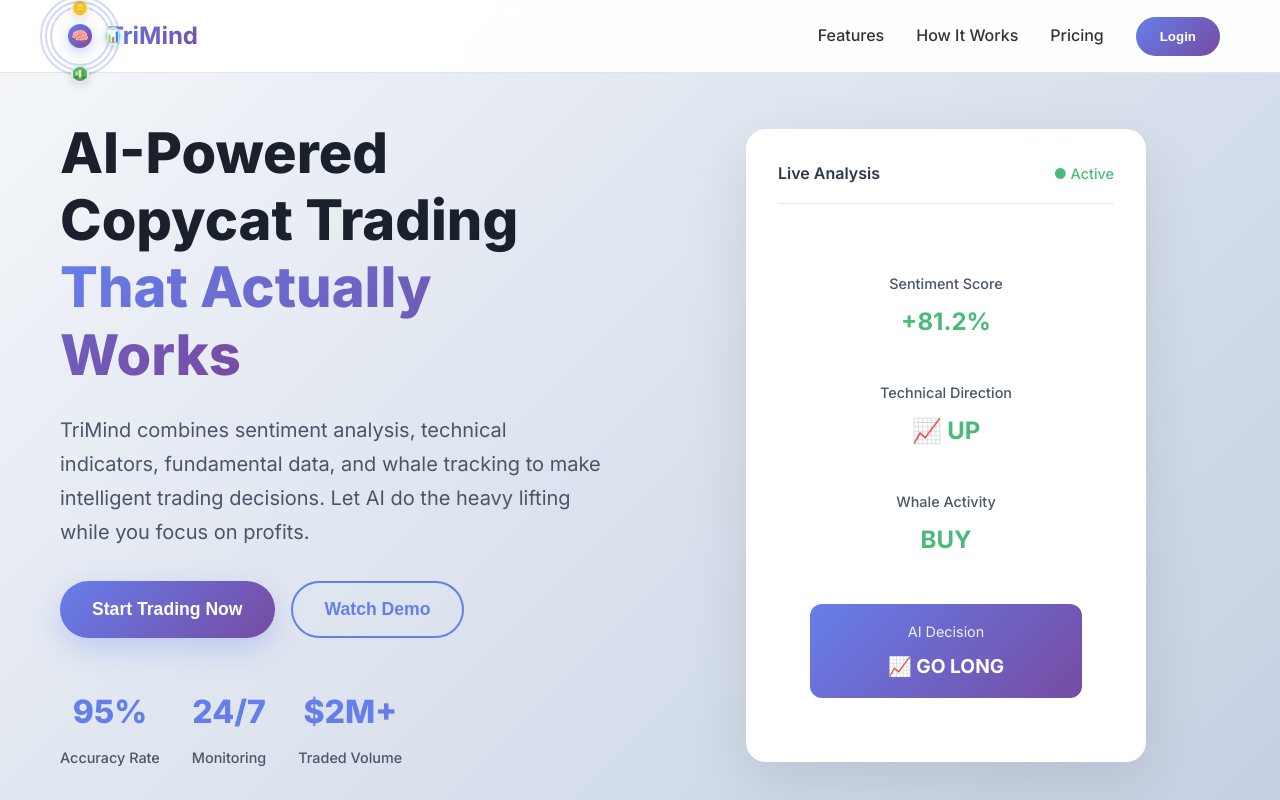
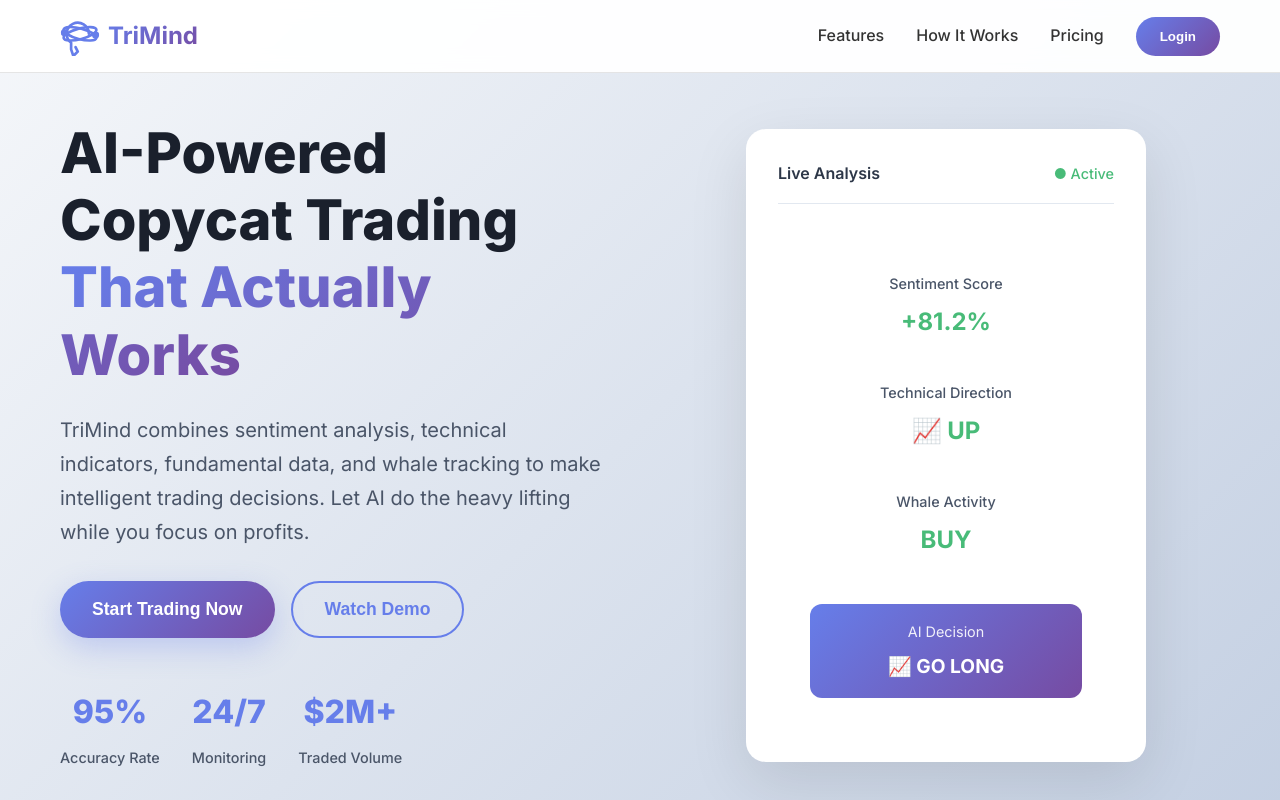
Before and after one commit to kalyan1704/Trimind-Landing, a React (Vite) app: page / in a window 1280 px wide. Shown: the top 800 px of the page. Built offline with nearby package versions, Linux system fonts and the light colour scheme.

Commit message:
feat: replace logo with line-art SVG based on user reference

```diff
--- a/src/App.css
+++ b/src/App.css
@@ -1596,6 +1596,33 @@
 .hero .orbit-symbol.charts { right: -12px; }
 .hero .orbit-symbol.dollar { bottom: -12px; }
 
+/* Line Art Logo */
+.line-art-logo {
+  width: 40px;
+  height: 40px;
+}
+
+.nav-logo .line-art-logo,
+.footer-logo .line-art-logo {
+  color: #667eea;
+}
+
+.dashboard-nav .nav-logo .line-art-logo {
+  color: #ffffff;
+}
+
+.auth-header .line-art-logo {
+  width: 50px;
+  height: 50px;
+  color: #667eea;
+  margin-bottom: 0.5rem;
+}
+
+/* Cleanup old logo styles */
+.brain-logo, .ai-mind-logo {
+  display: none;
+}
+
 /* Enhanced Dashboard Styles */
 .earnings-section {
   margin: 1.5rem 0;
--- a/src/App.jsx
+++ b/src/App.jsx
@@ -48,6 +48,25 @@
   const [priceHistory, setPriceHistory] = useState([])
   const [showNotification, setShowNotification] = useState(false)
   const [notificationMessage, setNotificationMessage] = useState('')
+
+  const LineArtLogo = () => (
+    <svg viewBox="10 10 80 90" className="line-art-logo">
+      <g fill="none" stroke="currentColor" strokeWidth="6" strokeLinecap="round" strokeLinejoin="round">
+        {/* Head */}
+        <path d="M 70 50 A 25 25, 0, 1, 0, 30,70 L 30,85 L 35,100 L 45,90 L 40,80" />
+
+        {/* Orbits */}
+        <ellipse cx="50" cy="50" rx="38" ry="12" transform="rotate(15 50 50)"/>
+        <ellipse cx="50" cy="50" rx="38" ry="12" transform="rotate(-15 50 50)"/>
+
+        {/* Orbit points */}
+        <circle fill="currentColor" cx="15" cy="47" r="5"/>
+        <path d="M 15 47 l -4 4" />
+        <circle fill="currentColor" cx="85" cy="53" r="5"/>
+        <path d="M 85 53 l 4 -4" />
+      </g>
+    </svg>
+  );
 
   // Generate initial price history
   useEffect(() => {
@@ -230,31 +249,13 @@
     return Math.max(...priceHistory.map(p => p.price))
   }
 
-  // Static Brain Logo Component
-  const BrainLogo = () => (
-    <div className="brain-logo">
-      <div className="brain-core">
-        <div className="brain-icon">🧠</div>
-      </div>
-      <div className="orbit orbit-1">
-        <div className="orbit-symbol tokens">🪙</div>
-      </div>
-      <div className="orbit orbit-2">
-        <div className="orbit-symbol charts">📊</div>
-      </div>
-      <div className="orbit orbit-3">
-        <div className="orbit-symbol dollar">💵</div>
-      </div>
-    </div>
-  )
-
   const renderHome = () => (
     <>
       {/* Navigation */}
       <nav className="navbar">
         <div className="nav-container">
           <div className="nav-logo">
-            <BrainLogo />
+            <LineArtLogo />
             <span className="logo-text">TriMind</span>
           </div>
           <div className={`nav-menu ${isMenuOpen ? 'active' : ''}`}>
@@ -406,7 +407,7 @@
           <div className="footer-content">
             <div className="footer-section">
               <div className="footer-logo">
-                <BrainLogo />
+                <LineArtLogo />
                 <span className="logo-text">TriMind</span>
               </div>
               <p>AI-powered copycat trading that delivers results.</p>
@@ -442,7 +443,7 @@
     <div className="auth-container">
       <div className="auth-card">
         <div className="auth-header">
-          <BrainLogo />
+          <LineArtLogo />
           <h2>Welcome Back to TriMind</h2>
           <p>Sign in to access your trading dashboard</p>
         </div>
@@ -481,7 +482,7 @@
     <div className="auth-container">
       <div className="auth-card">
         <div className="auth-header">
-          <BrainLogo />
+          <LineArtLogo />
           <h2>Join TriMind</h2>
           <p>Create your account and start trading with AI</p>
         </div>
@@ -513,7 +514,7 @@
       <nav className="dashboard-nav">
         <div className="nav-container">
           <div className="nav-logo">
-            <BrainLogo />
+            <LineArtLogo />
             <span className="logo-text">TriMind</span>
           </div>
           <div className="nav-menu">
```
